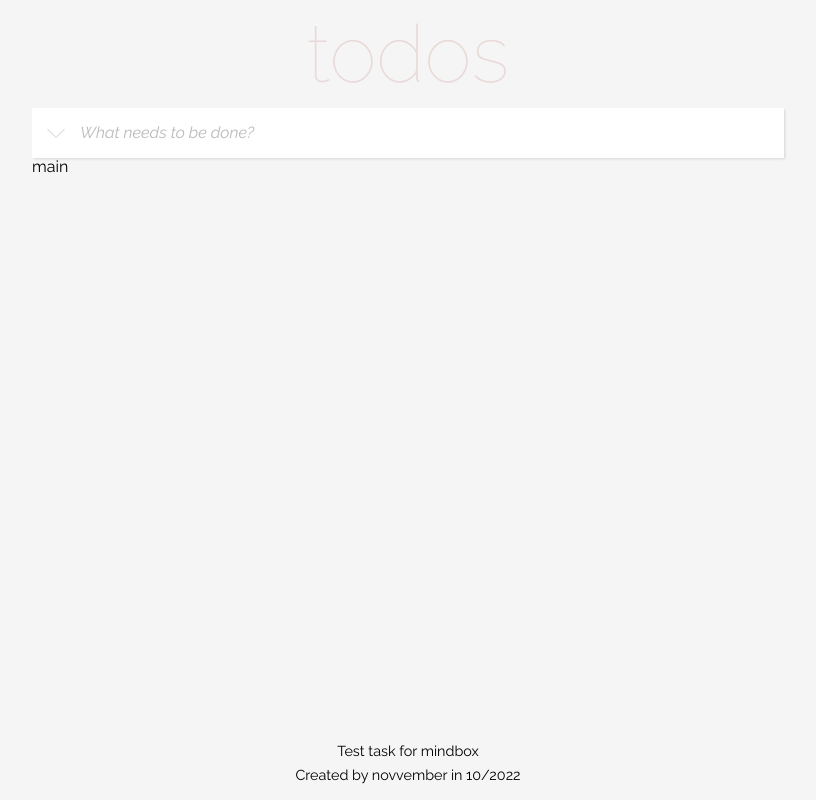
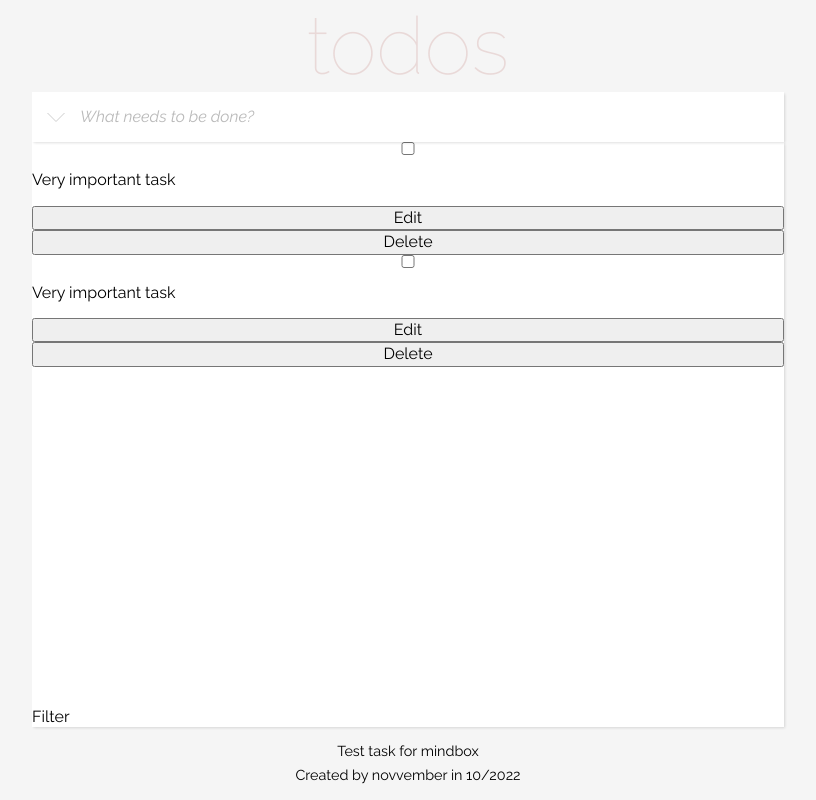
Before and after one commit to novvember/mindbox-todos, a React (Create React App) app: page / in a window 1280 px wide. Shown: the whole page, without its empty margins (232-1048 px from the left). Built offline with nearby package versions, Linux system fonts and the light colour scheme.

Commit message:
feat: add boilerplate for rest components

```diff
--- a/src/components/Add/Add.css
+++ b/src/components/Add/Add.css
@@ -2,6 +2,7 @@
   display: flex;
   flex-direction: column;
   position: relative;
+  z-index: 1;
 }
 
 .add__input {
--- a/src/components/App/App.css
+++ b/src/components/App/App.css
@@ -29,6 +29,15 @@ html {
   /* Цвета страницы по умолчанию */
   background-color: var(--surface);
   color: var(--on-surface);
+  /* Тени */
+  --shadow-color: 0deg 0% 0%;
+  --shadow-elevation-low: 0.3px 0.4px 0.7px hsl(var(--shadow-color) / 0.03),
+    0.5px 0.7px 1.2px -0.3px hsl(var(--shadow-color) / 0.08),
+    1.1px 1.5px 2.6px -0.6px hsl(var(--shadow-color) / 0.12);
+  --shadow-elevation-medium: 0.3px 0.4px 0.7px hsl(var(--shadow-color) / 0.03),
+    1.3px 1.7px 3px -0.2px hsl(var(--shadow-color) / 0.07),
+    2.6px 3.6px 6.2px -0.4px hsl(var(--shadow-color) / 0.1),
+    5.6px 7.7px 13.4px -0.6px hsl(var(--shadow-color) / 0.14);
 }
 
 /* Фокус интерактивных элементов по умолчанию */
@@ -49,9 +58,15 @@ input:focus {
   padding: 0 0.5em;
   display: flex;
   height: 100vh;
+  max-height: 100vh;
   flex-direction: column;
 }
 
 .main {
   flex-grow: 1;
+  overflow: auto;
+  display: flex;
+  flex-direction: column;
+  background-color: #fff;
+  box-shadow: var(--shadow-elevation-low);
 }
--- a/src/components/App/App.tsx
+++ b/src/components/App/App.tsx
@@ -1,12 +1,17 @@
+import Filter from '../Filter/Filter';
 import Footer from '../Footer/Footer';
 import Header from '../Header/Header';
+import Items from '../Items/Items';
 import './App.css';
 
 function App() {
   return (
     <div className="content">
       <Header />
-      <main className="main">main</main>
+      <main className="main">
+        <Items />
+        <Filter />
+      </main>
       <Footer />
     </div>
   );
--- /dev/null
+++ b/src/components/Filter/Filter.tsx
@@ -0,0 +1,7 @@
+import './Filter.css';
+
+function Filter() {
+  return <div>Filter</div>;
+}
+
+export default Filter;
--- /dev/null
+++ b/src/components/Item/Item.css
@@ -0,0 +1,3 @@
+.item {
+  display: grid;
+}
--- /dev/null
+++ b/src/components/Item/Item.tsx
@@ -0,0 +1,14 @@
+import './Item.css';
+
+function Item() {
+  return (
+    <form className="item">
+      <input type="checkbox" className="item__checkbox" />
+      <p className="item__value">Very important task</p>
+      <button className="item__button item__button_type_edit">Edit</button>
+      <button className="item__button item__button_type_delete">Delete</button>
+    </form>
+  );
+}
+
+export default Item;
--- /dev/null
+++ b/src/components/Items/Items.css
@@ -0,0 +1,4 @@
+.items {
+  flex-grow: 1;
+  overflow-y: auto;
+}
--- /dev/null
+++ b/src/components/Items/Items.tsx
@@ -0,0 +1,71 @@
+import Item from '../Item/Item';
+import './Items.css';
+
+function Items() {
+  return (
+    <div className="items">
+      <Item />
+      <Item />
+      {/* <Item />
+      <Item />
+      <Item />
+      <Item />
+      <Item />
+      <Item />
+      <Item />
+      <Item />
+      <Item />
+      <Item />
+      <Item />
+      <Item />
+      <Item />
+      <Item />
+      <Item />
+      <Item />
+      <Item />
+      <Item />
+      <Item />
+      <Item />
+      <Item />
+      <Item />
+      <Item />
+      <Item />
+      <Item />
+      <Item />
+      <Item />
+      <Item />
+      <Item />
+      <Item />
+      <Item />
+      <Item />
+      <Item />
+      <Item />
+      <Item />
+      <Item />
+      <Item />
+      <Item />
+      <Item />
+      <Item />
+      <Item />
+      <Item />
+      <Item />
+      <Item />
+      <Item />
+      <Item />
+      <Item />
+      <Item />
+      <Item />
+      <Item />
+      <Item />
+      <Item />
+      <Item />
+      <Item />
+      <Item />
+      <Item />
+      <Item />
+      <Item /> */}
+    </div>
+  );
+}
+
+export default Items;
--- a/src/components/Logo/Logo.css
+++ b/src/components/Logo/Logo.css
@@ -1,6 +1,5 @@
 .logo {
   margin: 0;
-  padding: 8px;
   color: var(--secondary);
   text-align: center;
   font-size: 5em;
```
Also changed, not shown: src/components/Filter/Filter.css (added).
